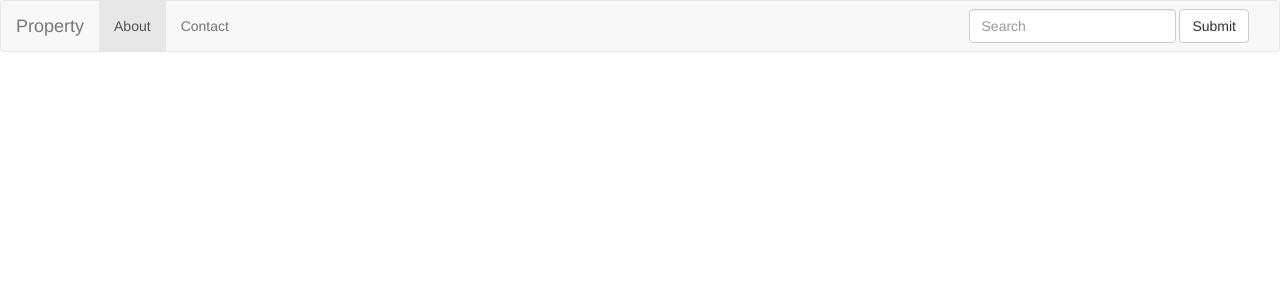
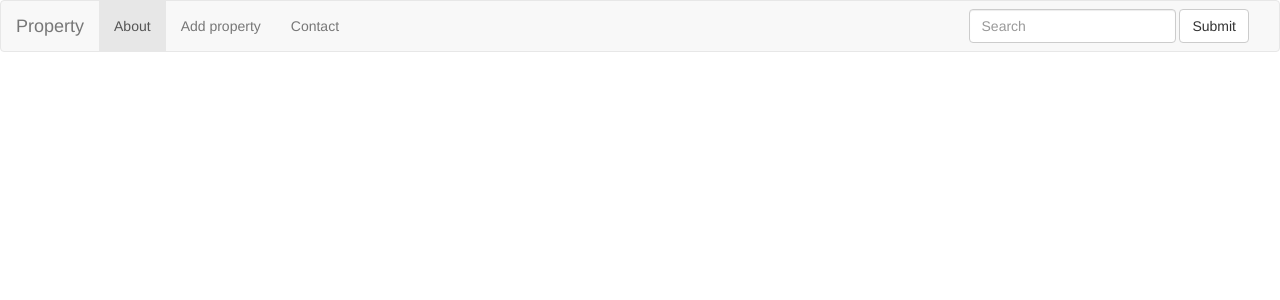
Before and after one commit to offical-girish/Php_RealEstate, a PHP site: page /header.php in a window 1280 px wide. Shown: the top 300 px of the page. Run offline with PHP 8.4, Linux system fonts and the light colour scheme.

Commit message:
Update header.php

```diff
--- a/RealEstate-Project/header.php
+++ b/RealEstate-Project/header.php
@@ -23,6 +23,7 @@
     <div class="collapse navbar-collapse" id="bs-example-navbar-collapse-1">
       <ul class="nav navbar-nav">
         <li class="active"><a href="#">About <span class="sr-only">(current)</span></a></li>
+	<li><a href="insert.php">Add property</a></li>
         <li><a href="#">Contact</a></li>
       </ul>
 
```
